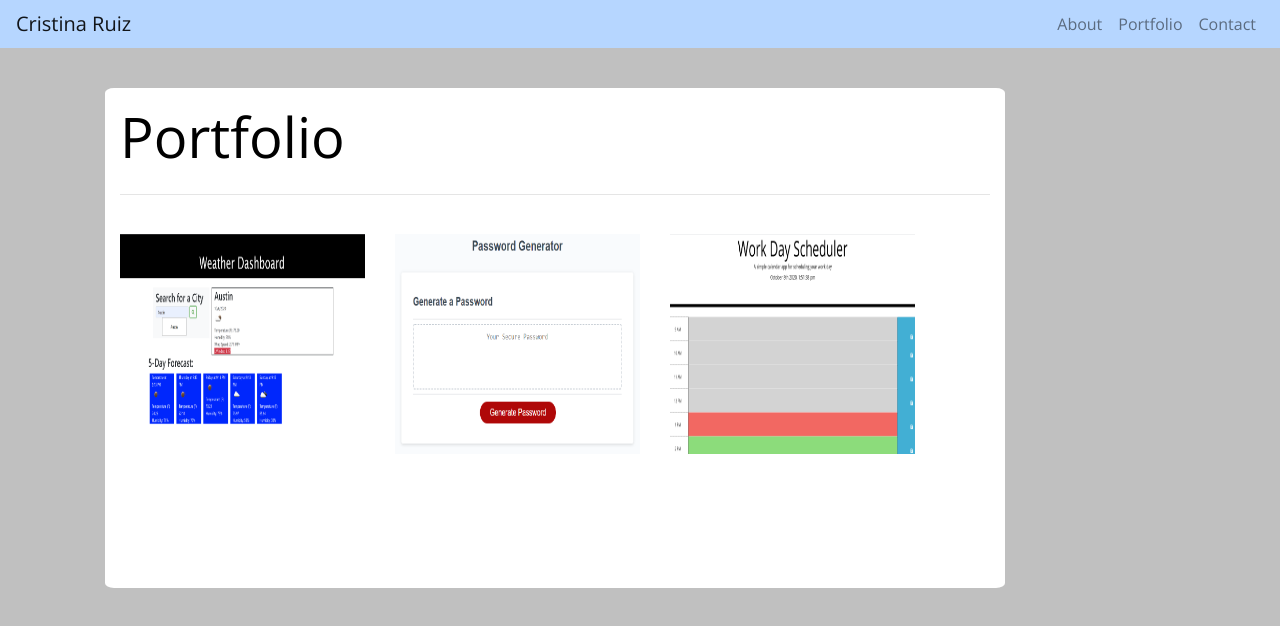
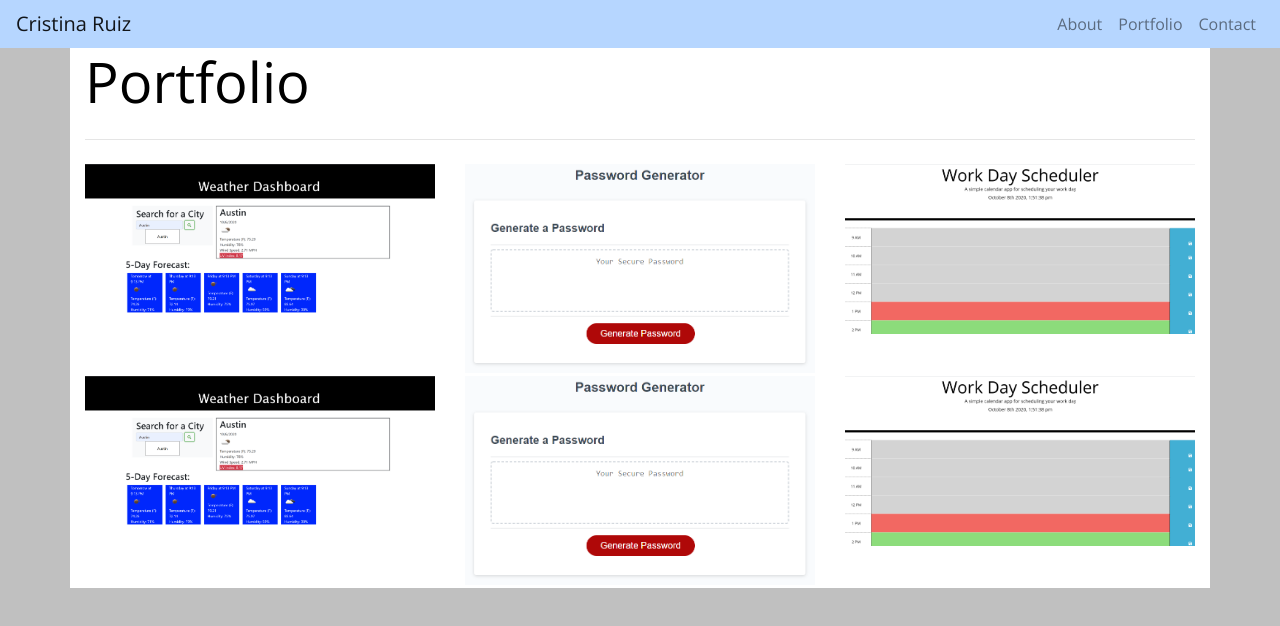
Before and after one commit to cristinaruiz21/cristinaruiz21.github.io, a plain HTML site: page portfolio.html in a window 1280 px wide. Drawn offline with nearby package versions, Linux system fonts and the light colour scheme.

Commit message:
Formatted to fit any screen, changed jumbotron to container

```diff
--- a/Assets/style.css
+++ b/Assets/style.css
@@ -32,7 +32,7 @@ nav{
 }
 label{
     font-family: 'Open Sans', sans-serif;;
-    font-weight:
+    /* font-weight: */
 }
 
 .card-img-top{
@@ -40,16 +40,20 @@ label{
     width: 200px;
 }
 
-.jumbotron {
+/* .jumbotron {
     width: 800px;
     height: 500px;
     padding: 15px;
     margin-top: 40px;
     margin-left: 20px;
     background-color: white;
+} */
+
+.container{
+    background-color: white;
 }
 
-.jumbotron1{
+/* .jumbotron1{
     width: 900px;
     height: 500px;
     padding: 15px;
@@ -57,8 +61,8 @@ label{
     margin-left: 20px;
     background-color: white;
     border-radius: 1%;
-}
-.jumbotron2{
+} */
+/* .jumbotron2{
     width: 800px;
     height: 580px;
     padding: 15px;
@@ -66,7 +70,7 @@ label{
     margin-left: 20px;
     background-color: white;
     border-radius: 1%;
-}
+} */
 
 body{
     background-color: silver;
@@ -137,11 +141,11 @@ body{
 
 
 @media screen and (max-width:700px){
-    .jumbotron, .jumbotron1, .jumbotron2, .content{
-        width: 100%;
+    /* .jumbotron, .jumbotron1, .jumbotron2, .content{ */
+        /* width: 100%;
         height: 100%;
         margin-right: 15px;
-    }
+    } */
     .navbar{
         width: 100%;
     }
--- a/portfolio.html
+++ b/portfolio.html
@@ -37,19 +37,36 @@
     <h1 class="display-4">Portfolio</h1>
     <hr class="my-4">
     <div class="row">
-      <div class="col-4-md">
-        <a href="https://www.cristinaruiz21.github.io/WeatherDashboard/" id="WeatherDashboard" onclick="document.location=this.id+'.html';return false;" >
-          <img src="Assets\Weather1.png" alt="WeatherDashboard" class="img-thumbnail1" />
+      <div class="col-md-4 col-sm-12 col-lg-4">
+        <a target="_blank" href="https://cristinaruiz21.github.io/WeatherDashboard/" id="WeatherDashboard">
+          <img class="img-fluid port-image" src="Assets\Weather1.png" alt="WeatherDashboard" class="img-thumbnail1" />
         </a>
       </div>
-      <div class="col-4-md">
-        <a href="https://www.cristinaruiz21.github.io/Password-Generator/" id="Password-Generator" onclick="document.location=this.id+'.html';return false;" >
-          <img src="Assets\03-javascript-homework-demo.png" alt="Password-Generator" class="img-thumbnail1" />
+      <div class="col-md-4 col-sm-12 col-lg-4">
+        <a target="_blank" href="https://cristinaruiz21.github.io/Password-Generator/" id="Password-Generator">
+          <img class="img-fluid port-image" src="Assets\03-javascript-homework-demo.png" alt="Password-Generator" class="img-thumbnail1" />
         </a>
       </div>
-      <div class="col-4-md">
-        <a href="https://www.cristinaruiz21.github.io/WorkDayScheduler/" id="Work-day-scheduler" onclick="document.location=this.id+'.html';return false;" >
-          <img src="Assets\Work-day-scheduler.png" alt="Work-day-scheduler" class="img-thumbnail1" />
+      <div class="col-md-4 col-sm-12 col-lg-4">
+        <a target="_blank" href="https://cristinaruiz21.github.io/WorkDayScheduler/" id="Work-day-scheduler">
+          <img class="img-fluid port-image" src="Assets\Work-day-scheduler.png" alt="Work-day-scheduler" class="img-thumbnail1" />
+        </a>
+      </div>
+    </div>
+    <div class="row">
+      <div class="col-md-4 col-sm-12 col-lg-4">
+        <a target="_blank" href="https://cristinaruiz21.github.io/WeatherDashboard/" id="WeatherDashboard">
+          <img class="img-fluid port-image" src="Assets\Weather1.png" alt="WeatherDashboard" class="img-thumbnail1" />
+        </a>
+      </div>
+      <div class="col-md-4 col-sm-12 col-lg-4">
+        <a target="_blank" href="https://cristinaruiz21.github.io/Password-Generator/" id="Password-Generator">
+          <img class="img-fluid port-image" src="Assets\03-javascript-homework-demo.png" alt="Password-Generator" class="img-thumbnail1" />
+        </a>
+      </div>
+      <div class="col-md-4 col-sm-12 col-lg-4">
+        <a target="_blank" href="https://cristinaruiz21.github.io/WorkDayScheduler/" id="Work-day-scheduler">
+          <img class="img-fluid port-image" src="Assets\Work-day-scheduler.png" alt="Work-day-scheduler" class="img-thumbnail1" />
         </a>
       </div>
     </div>
```
Also changed, not shown: contact.html (+3 -2 lines), index.html (+1 -1 lines).
